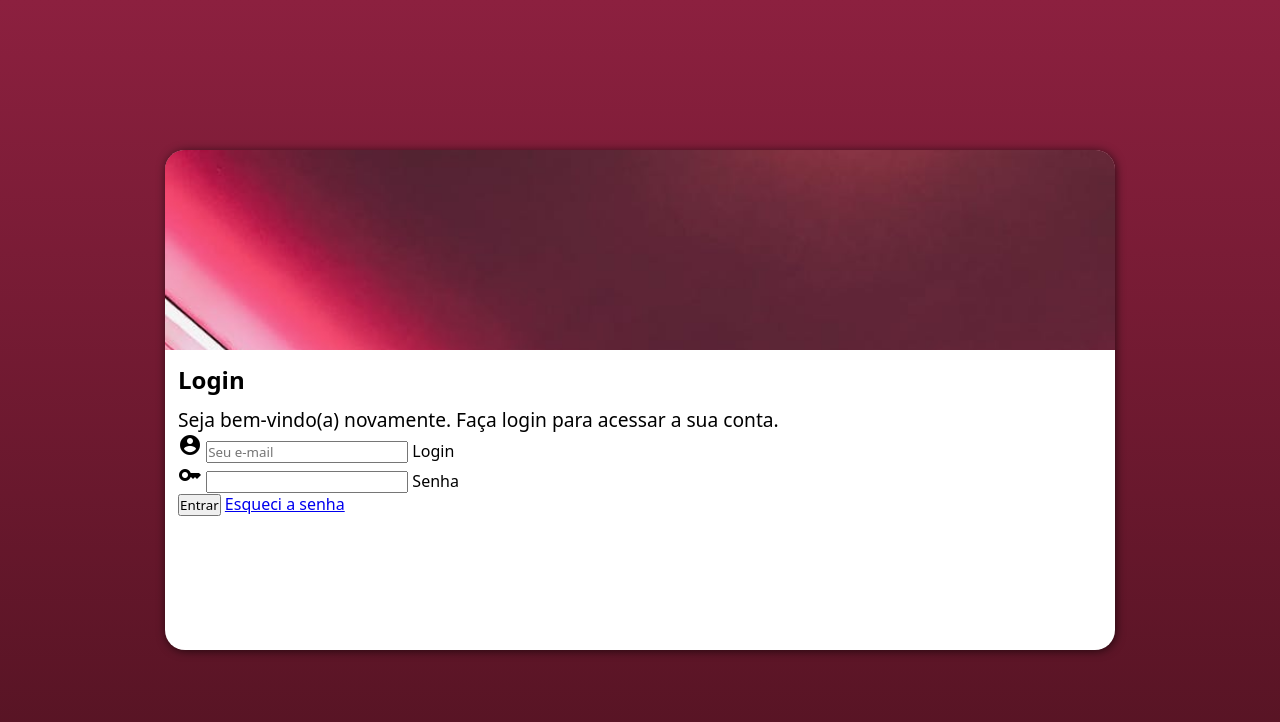
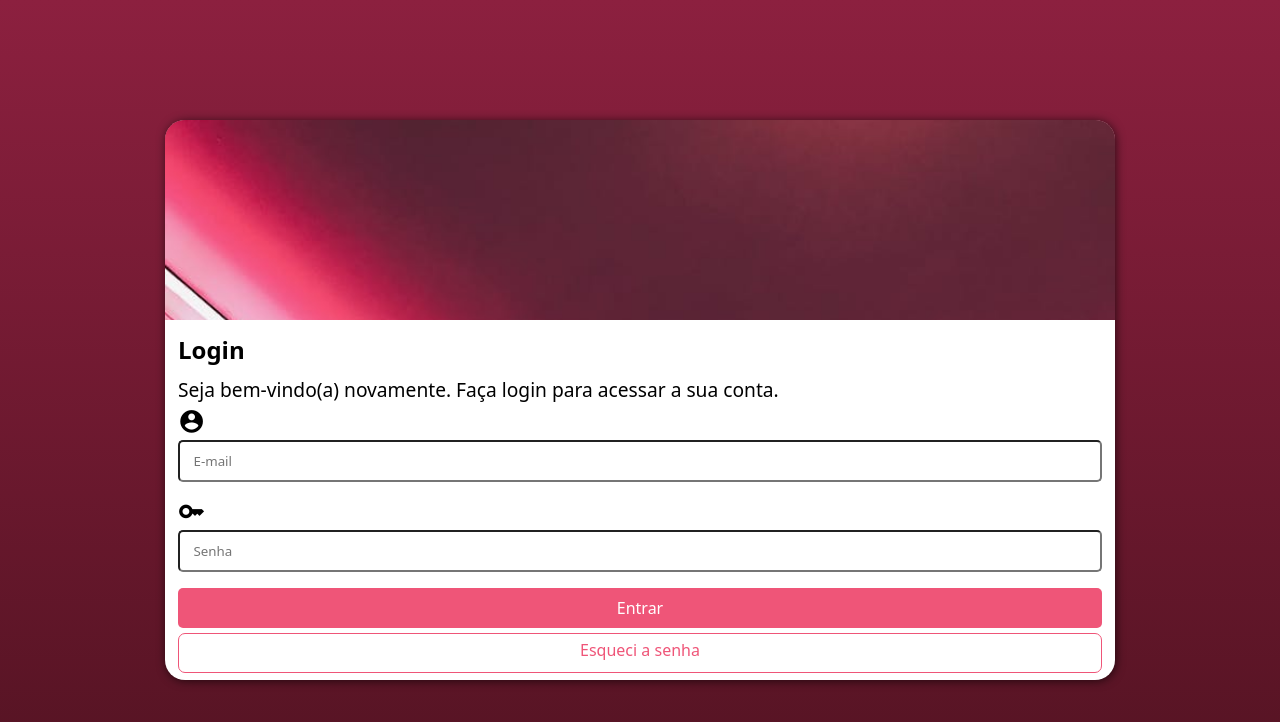
Before and after one commit to kakaszx/Projeto-Login, a plain HTML site: page index.html in a window 1280 px wide. Drawn offline with Linux system fonts and the light colour scheme.

Commit message:
style login up

```diff
--- a/estilos/media-query.css
+++ b/estilos/media-query.css
@@ -1,6 +1,6 @@
 @charset "UTF-8";
 
-@media screen and (min-width: 768px) and (max-width: 992px) {
+ @media screen and (min-width: 768px) and (max-width: 992px) {  /* config para tablet*/
 
     body{
         background-image: linear-gradient(to top, #ef5578, #8c203f);
@@ -8,6 +8,7 @@
 
   section.login {
     width: 85vw;
+    height: 450px;
   }
   section.login > div.imagem {
     float: left;
--- a/estilos/style.css
+++ b/estilos/style.css
@@ -8,13 +8,15 @@
 */
 
 * {
-    font-family: system-ui, -apple-system, BlinkMacSystemFont, 'Segoe UI', Roboto, Oxygen, Ubuntu, Cantarell, 'Open Sans', 'Helvetica Neue', sans-serif;
+  font-family: system-ui, -apple-system, BlinkMacSystemFont, "Segoe UI", Roboto,
+    Oxygen, Ubuntu, Cantarell, "Open Sans", "Helvetica Neue", sans-serif;
   padding: 0px;
   margin: 0px;
   box-sizing: border-box;
 }
 
-body,html {
+body,
+html {
   background-color: #8c203f;
   height: 100vh;
   width: 100vw;
@@ -30,16 +32,16 @@ section.login {
   position: absolute;
   top: 50%;
   left: 50%;
-    transform: translate(-50%, -50%);
   overflow: hidden;
 
   background-color: white;
   width: 250px;
-    height: 500px;
+  height: 560px;
   border-radius: 20px;
   box-shadow: 1px 1px 10px rgba(0, 0, 0, 0.637);
 
-    transition: width .4s, height .4s;
+  transform: translate(-50%, -50%);
+  transition: width 0.4s, height 0.4s;
   transition-timing-function: ease;
 }
 
@@ -54,8 +56,6 @@ section.login > div.imagem {
 section.login > div.formulario {
   display: block;
   padding: 13px;
-
-
 }
 
 div.formulario > h1 {
@@ -63,5 +63,67 @@ div.formulario > h1 {
 }
 
 div.formulario > p {
-    font-size: .9em;
+  font-size: 0.9em;
 }
+
+form > div.campo {
+    background-color: white;
+    display: block;
+    width: 100%;
+    height: 40px;
+    margin: 5px 0px;
+    margin-bottom: 50px;
+}
+
+div.campo > label {
+    display: none;
+
+}
+div.campo > span {
+    font-size: 1.7em;
+}
+div.campo > input {
+    display: block;
+    width: 100%;
+    border-radius: 5px;
+    padding: 10px;
+
+}
+form > input[type="submit"] {
+  display: block;
+  font-size: 1em;
+  width: 100%;
+  height: 40px;
+  background-color: #ef5578;
+  color: white;
+  border: none;
+  border-radius: 5px;
+  cursor: pointer;
+}
+
+form > input[type="submit"]:hover {
+  background-color: #8c203f;
+}
+
+form > a.botao {
+  display: block;
+  text-align: center;
+  font-size: 1em;
+  width: 100%;
+  height: 40px;
+  padding-top: 5px;
+  margin-top: 5px;
+  background-color: white;
+  color: #ef5578;
+  border: 1px solid #ef5578;
+  border-radius: 7px;
+  text-decoration: none;
+}
+
+form > a.botao:hover {
+  background-color: #f5f5f5;
+}
+
+form > a.botao > span {
+  font-size: .8em;
+}
--- a/index.html
+++ b/index.html
@@ -28,7 +28,7 @@
                 type="email"
                 name="login"
                 id="ilogin"
-                placeholder="Seu e-mail"
+                placeholder=" E-mail"
                 autocomplete="email"
                 required
                 maxlength="30"
@@ -41,6 +41,7 @@
                 type="password"
                 name="senha"
                 id="isenha"
+                placeholder=" Senha"
                 autocomplete="current-password"
                 required
                 minlength="8"
@@ -49,7 +50,7 @@
               <label for="isenha">Senha</label>
             </div>
             <input type="submit" value="Entrar" />
-            <a href="esqueci.html"> Esqueci a senha </a>
+            <a href="esqueci.html" class="botao"> Esqueci a senha </a>
           </form>
         </div>
       </section>
```
Lines whose indentation alone changed are shown as unchanged.
